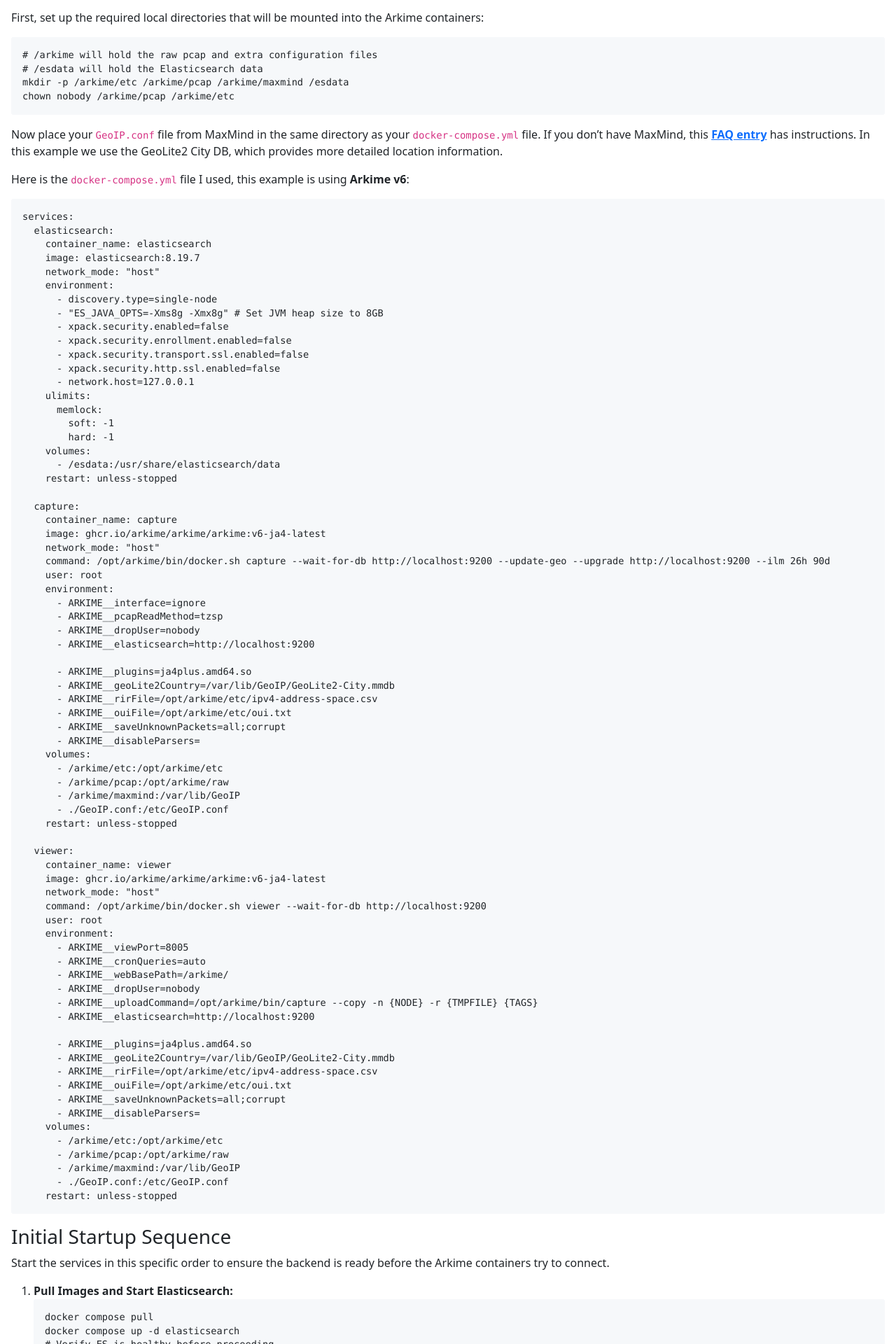
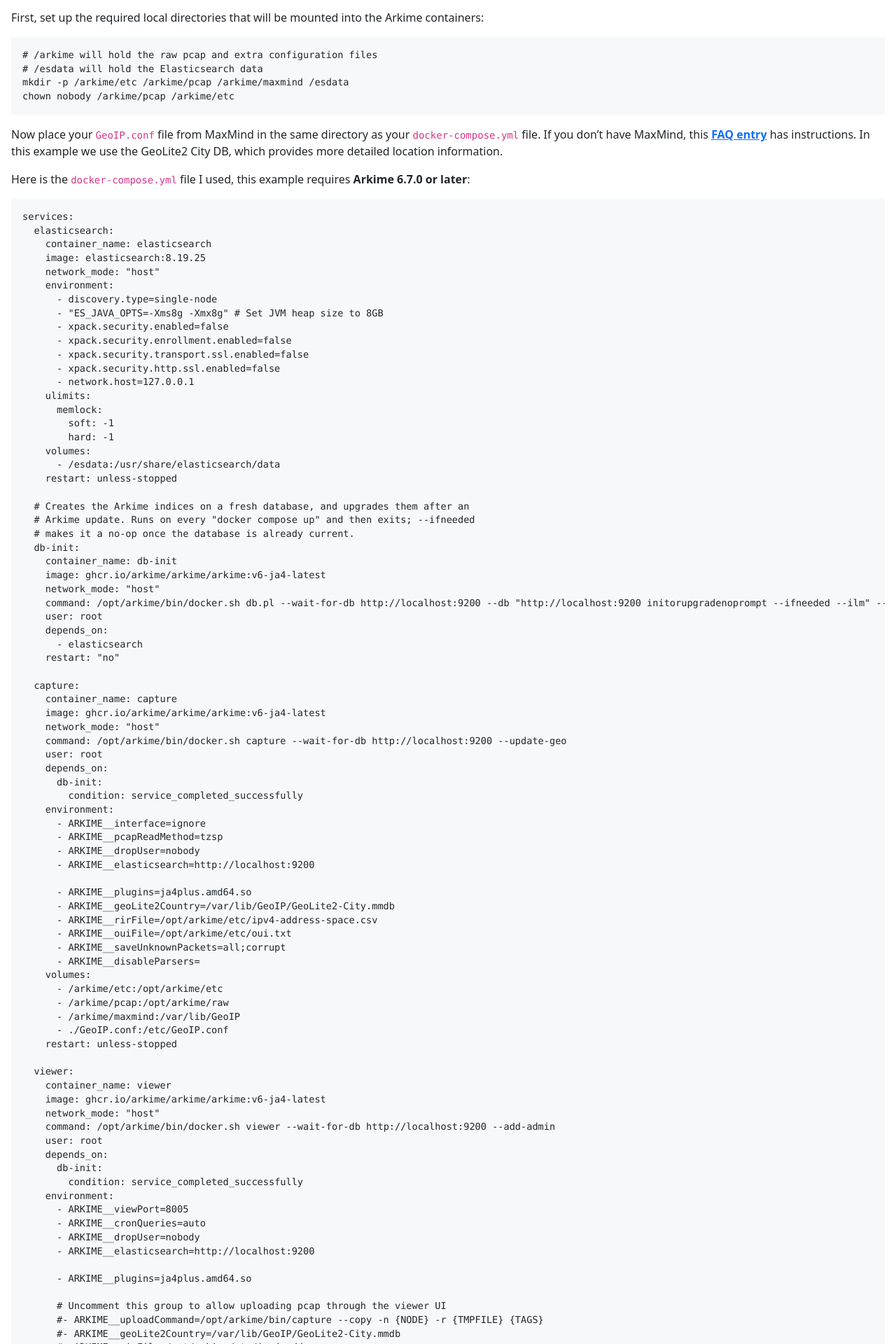
Before and after one commit to arkime/arkimeweb, a Jekyll site: the page built from _wiki/udr7.md, in a window 1280 px wide. Shown: the part 374-2294 px from the top of the page at 70% size. Built offline with Jekyll 4.4.1, drawn with Linux system fonts in a browser that asks for light colours; some of the changed text lies outside the part shown.

Commit message:
udr7: fix webBasePath confusion and simplify setup
webBasePath was in the Step 1 compose example where there is no reverse
proxy, so following the guide as written gave a Bad Request on
http://host:8005. Move it to the Caddy section where it belongs, next to
the handle_path it has to match, and say what happens when it is set.

Step 1 also told readers to log in with "the default admin/admin
credentials", but no such user exists unless docker.sh is passed
--add-admin, so add that flag and mention arkime_add_user.sh.

Collapse the startup sequence from five steps to "docker compose up -d"
using a db-init one-shot service, which also makes the database upgrade
happen automatically on future updates. Comment out uploadCommand and
the capture settings it needs, since those are only required if you want
pcap uploads through the UI.

Also drop a no-op --insecure, correct the "snapshot tag" wording, and
update Elasticsearch to 8.19.25.

Co-Authored-By: Claude Opus 5 <noreply@anthropic.com>

````diff
--- a/_wiki/udr7.md
+++ b/_wiki/udr7.md
@@ -32,12 +32,13 @@ Now place your `GeoIP.conf` file from MaxMind in the same directory as your `doc
 If you don't have MaxMind, this [**FAQ entry**](https://arkime.com/faq#maxmind) has instructions.
 In this example we use the GeoLite2 City DB, which provides more detailed location information.
 
-Here is the `docker-compose.yml` file I used, this example is using **Arkime v6**:
+Here is the `docker-compose.yml` file I used, this example requires **Arkime 6.7.0 or later**:
+
 ```yaml
 services:
   elasticsearch:
     container_name: elasticsearch
-    image: elasticsearch:8.19.7
+    image: elasticsearch:8.19.25
     network_mode: "host"
     environment:
       - discovery.type=single-node
@@ -55,12 +56,28 @@ services:
       - /esdata:/usr/share/elasticsearch/data
     restart: unless-stopped
 
+  # Creates the Arkime indices on a fresh database, and upgrades them after an
+  # Arkime update. Runs on every "docker compose up" and then exits; --ifneeded
+  # makes it a no-op once the database is already current.
+  db-init:
+    container_name: db-init
+    image: ghcr.io/arkime/arkime/arkime:v6-ja4-latest
+    network_mode: "host"
+    command: /opt/arkime/bin/docker.sh db.pl --wait-for-db http://localhost:9200 --db "http://localhost:9200 initorupgradenoprompt --ifneeded --ilm" -- http://localhost:9200 ilm 26h 90d
+    user: root
+    depends_on:
+      - elasticsearch
+    restart: "no"
+
   capture:
     container_name: capture
     image: ghcr.io/arkime/arkime/arkime:v6-ja4-latest
     network_mode: "host"
-    command: /opt/arkime/bin/docker.sh capture --wait-for-db http://localhost:9200 --update-geo --upgrade http://localhost:9200 --ilm 26h 90d
+    command: /opt/arkime/bin/docker.sh capture --wait-for-db http://localhost:9200 --update-geo
     user: root
+    depends_on:
+      db-init:
+        condition: service_completed_successfully
     environment:
       - ARKIME__interface=ignore
       - ARKIME__pcapReadMethod=tzsp
@@ -84,54 +101,53 @@ services:
     container_name: viewer
     image: ghcr.io/arkime/arkime/arkime:v6-ja4-latest
     network_mode: "host"
-    command: /opt/arkime/bin/docker.sh viewer --wait-for-db http://localhost:9200
+    command: /opt/arkime/bin/docker.sh viewer --wait-for-db http://localhost:9200 --add-admin
     user: root
+    depends_on:
+      db-init:
+        condition: service_completed_successfully
     environment:
       - ARKIME__viewPort=8005
       - ARKIME__cronQueries=auto
-      - ARKIME__webBasePath=/arkime/
       - ARKIME__dropUser=nobody
-      - ARKIME__uploadCommand=/opt/arkime/bin/capture --copy -n {NODE} -r {TMPFILE} {TAGS}
       - ARKIME__elasticsearch=http://localhost:9200
 
       - ARKIME__plugins=ja4plus.amd64.so
-      - ARKIME__geoLite2Country=/var/lib/GeoIP/GeoLite2-City.mmdb
-      - ARKIME__rirFile=/opt/arkime/etc/ipv4-address-space.csv
-      - ARKIME__ouiFile=/opt/arkime/etc/oui.txt
-      - ARKIME__saveUnknownPackets=all;corrupt
-      - ARKIME__disableParsers=
+
+      # Uncomment this group to allow uploading pcap through the viewer UI
+      #- ARKIME__uploadCommand=/opt/arkime/bin/capture --copy -n {NODE} -r {TMPFILE} {TAGS}
+      #- ARKIME__geoLite2Country=/var/lib/GeoIP/GeoLite2-City.mmdb
+      #- ARKIME__rirFile=/opt/arkime/etc/ipv4-address-space.csv
+      #- ARKIME__ouiFile=/opt/arkime/etc/oui.txt
+      #- ARKIME__saveUnknownPackets=all;corrupt
+      #- ARKIME__disableParsers=
     volumes:
       - /arkime/etc:/opt/arkime/etc
       - /arkime/pcap:/opt/arkime/raw
-      - /arkime/maxmind:/var/lib/GeoIP
-      - ./GeoIP.conf:/etc/GeoIP.conf
+      # Uncomment these two as well
+      #- /arkime/maxmind:/var/lib/GeoIP
+      #- ./GeoIP.conf:/etc/GeoIP.conf
     restart: unless-stopped
 ```
 
+*Note: The viewer doesn't do any GeoIP, OUI, or RIR lookups of its own &mdash; that all happens in capture. Those settings and the MaxMind volume are only needed alongside [**uploadCommand**](/settings#uploadCommand), which runs `capture` inside the viewer container to process pcap uploaded through the UI, and that capture has to enrich sessions the same way the sensor does. Uncomment the whole group together, or leave it commented out if you don't want pcap uploads.*
+
 ### Initial Startup Sequence
 
-Start the services in this specific order to ensure the backend is ready before the Arkime containers try to connect.
+1.  **Start everything:**
+    ```bash
+    docker compose up -d
+    ```
+    Compose pulls the images, starts Elasticsearch, waits for it to go healthy, then initializes or upgrades the Arkime database before capture and the viewer start.
 
-1.  **Pull Images and Start Elasticsearch:**
+2.  **Visit the Arkime Web Interface:** Browse to `http://<arkime_host>:8005`. The `--add-admin` flag creates an **admin/admin** user if one doesn't exist, so log in with those credentials and **change the password immediately** under **Settings -> Password**.
+
+    To add more users later, use the UI **OR** to manually add:
     ```bash
-    docker compose pull
-    docker compose up -d elasticsearch
-    # Verify ES is healthy before proceeding
-    curl http://localhost:9200
-    ```
-2.  **Initialize the Arkime database (first time only):** A fresh Elasticsearch needs `db.pl init` before Arkime will start.
-    ```bash
-    docker compose run --rm capture /opt/arkime/db/db.pl --insecure http://localhost:9200 init
-    ```
-3.  **Start Capture and Viewer:** The Capture container will initialize the Arkime configuration files based on the environment variables set above.
-    ```bash
-    docker compose up -d capture
-    docker compose up -d viewer
+    docker compose exec viewer /opt/arkime/bin/arkime_add_user.sh <user> "<Full Name>" <password> --admin
     ```
 
-4. **Visit the Arkime Web Interface:** Access the Arkime viewer by navigating to `http://<arkime_host>:8005` in your browser. Log in with the default **admin/admin** credentials and **change the password immediately** by navigating to the **Settings -> Password**.
-
-5. **Future Updating:** By using a snapshot tag you can update the Arkime containers in the future by simply running:
+3.  **Future Updating:** Because the [`v6-ja4-latest` tag](/docker#choosing-the-right-arkime-image-tag) rolls forward with each release, updating is the same two commands every time &mdash; the database upgrade happens on its own:
     ```bash
     docker compose pull
     docker compose up -d
@@ -241,7 +257,20 @@ https://FQDN {
 }
 ```
 
-### C. Add the Caddy service to your `docker-compose.yml`
+### C. Tell the viewer it lives under `/arkime/`
+
+The `handle_path /arkime/*` above strips the prefix before proxying, so the viewer has to be told to generate its links and cookies under that same prefix.
+Add [**webBasePath**](/settings#webBasePath) to the viewer's environment in your `docker-compose.yml`:
+
+```yaml
+      - ARKIME__webBasePath=/arkime/
+```
+
+Set it to the same path as the Caddy `handle_path`, and **keep the leading and trailing slashes**.
+
+*Note: Once this is set, the viewer is only reachable at `http://<arkime_host>:8005/arkime/` and `https://FQDN/arkime/` &mdash; plain `http://<arkime_host>:8005` will return a **Bad Request**. If you aren't proxying, don't set `webBasePath` at all.*
+
+### D. Add the Caddy service to your `docker-compose.yml`
 
 ```yaml
   caddy:
@@ -256,9 +285,9 @@ https://FQDN {
       - /caddy/config:/config
 ```
 
-Then `docker compose up -d caddy` and browse to `https://FQDN/arkime/`.
+Then `docker compose up -d caddy viewer` and browse to `https://FQDN/arkime/`.
 
-### D. Forward ports on the UDR7
+### E. Forward ports on the UDR7
 
 For Caddy to receive traffic from the internet, the UDR7 needs to forward inbound `443` (and/or `8443`) to the machine running Caddy.
 
````
